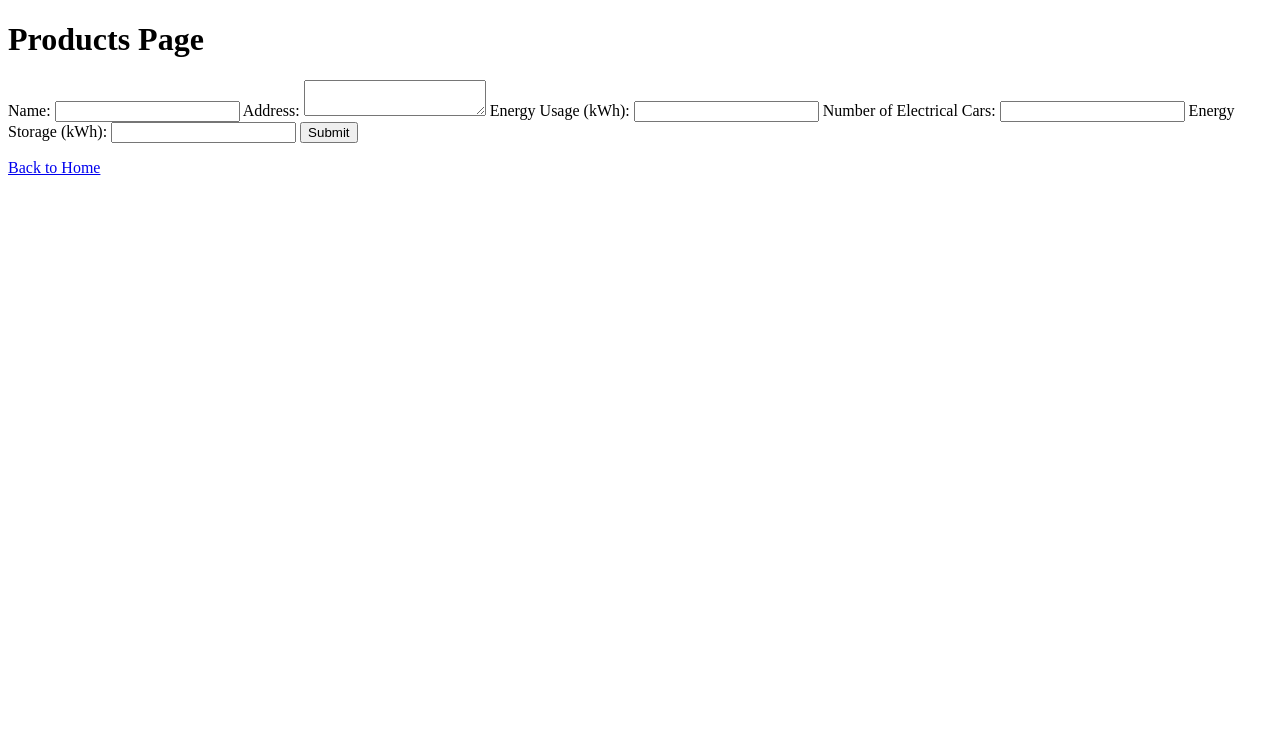
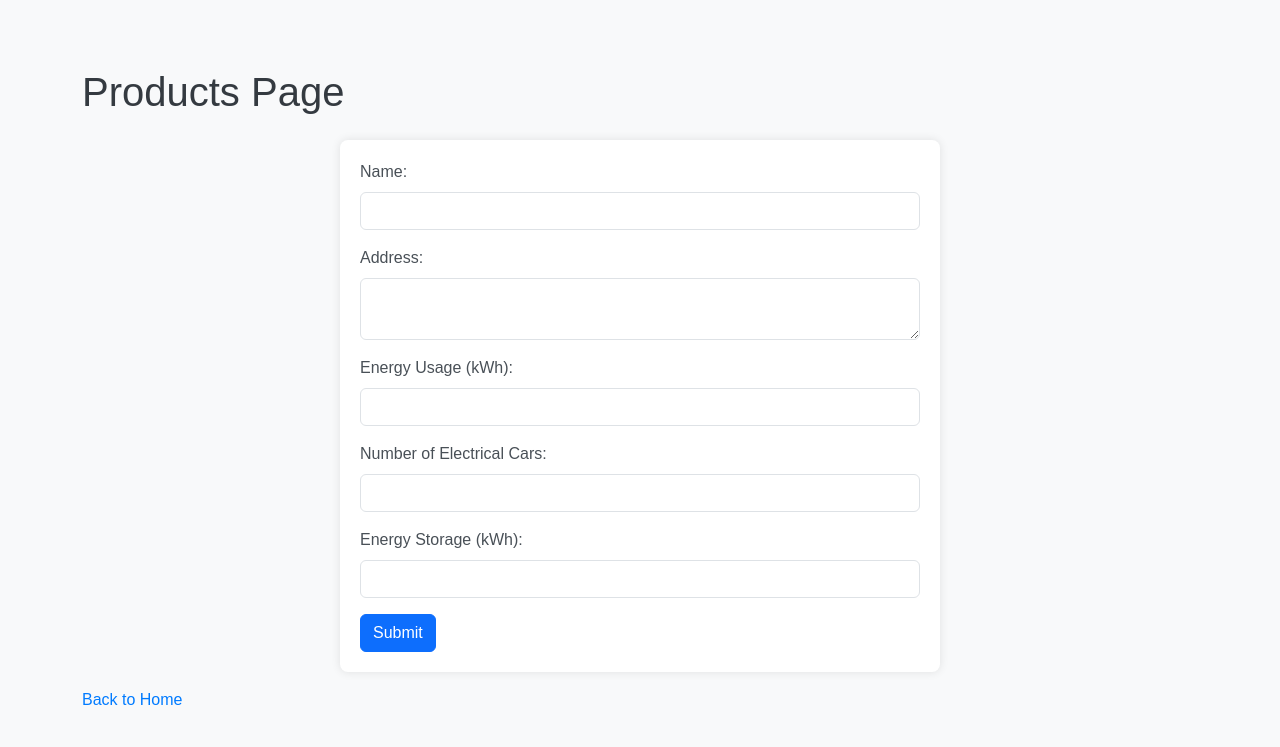
Before and after one commit to AustinTX360/1, a Flask app: page /products in a window 1280 px wide. Shown: the top 747 px of the page. Run offline with Flask 3, Linux system fonts and the light colour scheme.

Commit message:
Update products.html

```diff
--- a/templates/products.html
+++ b/templates/products.html
@@ -4,30 +4,102 @@
     <meta charset="UTF-8">
     <meta name="viewport" content="width=device-width, initial-scale=1.0">
     <title>Products</title>
-    <!-- Add your styles here if needed -->
+    <link rel="stylesheet" href="https://cdn.jsdelivr.net/npm/bootstrap@5.3.0/dist/css/bootstrap.min.css">
+    <!-- Add your custom styles here if needed -->
+    <style>
+        body {
+            font-family: 'Arial', sans-serif;
+            background-color: #f8f9fa;
+            padding: 20px;
+        }
+
+        h1 {
+            color: #343a40;
+        }
+
+        form {
+            max-width: 600px;
+            margin: 0 auto;
+            background-color: #fff;
+            padding: 20px;
+            border-radius: 8px;
+            box-shadow: 0 0 10px rgba(0, 0, 0, 0.1);
+        }
+
+        label {
+            display: block;
+            margin-bottom: 8px;
+            color: #495057;
+        }
+
+        input, textarea {
+            width: 100%;
+            padding: 8px;
+            margin-bottom: 16px;
+            box-sizing: border-box;
+            border: 1px solid #ced4da;
+            border-radius: 4px;
+        }
+
+        button {
+            background-color: #007bff;
+            color: #fff;
+            padding: 10px 20px;
+            border: none;
+            border-radius: 4px;
+            cursor: pointer;
+        }
+
+        button:hover {
+            background-color: #0056b3;
+        }
+
+        a {
+            color: #007bff;
+            text-decoration: none;
+        }
+
+        a:hover {
+            text-decoration: underline;
+        }
+    </style>
 </head>
 <body>
-    <h1>Products Page</h1>
+    <div class="container mt-5">
+        <h1 class="mb-4">Products Page</h1>
 
-    <form action="{{ url_for('submit_product_form') }}" method="post">
-        <label for="name">Name:</label>
-        <input type="text" id="name" name="name" required>
+        <form action="{{ url_for('submit_product_form') }}" method="post">
+            <div class="mb-3">
+                <label for="name" class="form-label">Name:</label>
+                <input type="text" id="name" name="name" class="form-control" required>
+            </div>
 
-        <label for="address">Address:</label>
-        <textarea id="address" name="address" required></textarea>
+            <div class="mb-3">
+                <label for="address" class="form-label">Address:</label>
+                <textarea id="address" name="address" class="form-control" required></textarea>
+            </div>
 
-        <label for="energy_usage">Energy Usage (kWh):</label>
-        <input type="number" id="energy_usage" name="energy_usage" required>
+            <div class="mb-3">
+                <label for="energy_usage" class="form-label">Energy Usage (kWh):</label>
+                <input type="number" id="energy_usage" name="energy_usage" class="form-control" required>
+            </div>
 
-        <label for="num_cars">Number of Electrical Cars:</label>
-        <input type="number" id="num_cars" name="num_cars" required>
+            <div class="mb-3">
+                <label for="num_cars" class="form-label">Number of Electrical Cars:</label>
+                <input type="number" id="num_cars" name="num_cars" class="form-control" required>
+            </div>
 
-        <label for="energy_storage">Energy Storage (kWh):</label>
-        <input type="number" id="energy_storage" name="energy_storage" required>
+            <div class="mb-3">
+                <label for="energy_storage" class="form-label">Energy Storage (kWh):</label>
+                <input type="number" id="energy_storage" name="energy_storage" class="form-control" required>
+            </div>
 
-        <button type="submit">Submit</button>
-    </form>
+            <button type="submit" class="btn btn-primary">Submit</button>
+        </form>
 
-    <p><a href="{{ url_for('home') }}">Back to Home</a></p>
+        <p class="mt-3"><a href="{{ url_for('home') }}">Back to Home</a></p>
+    </div>
+
+    <script src="https://cdn.jsdelivr.net/npm/bootstrap@5.3.0/dist/js/bootstrap.bundle.min.js"></script>
 </body>
 </html>
```
